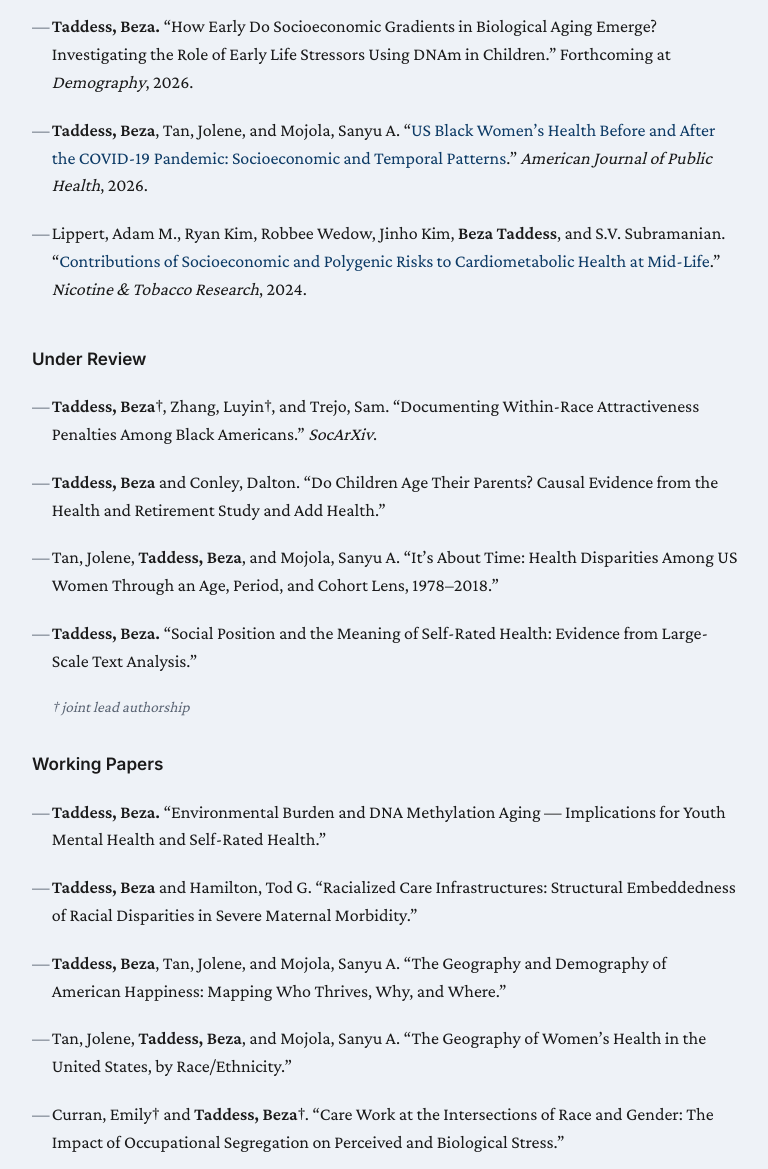
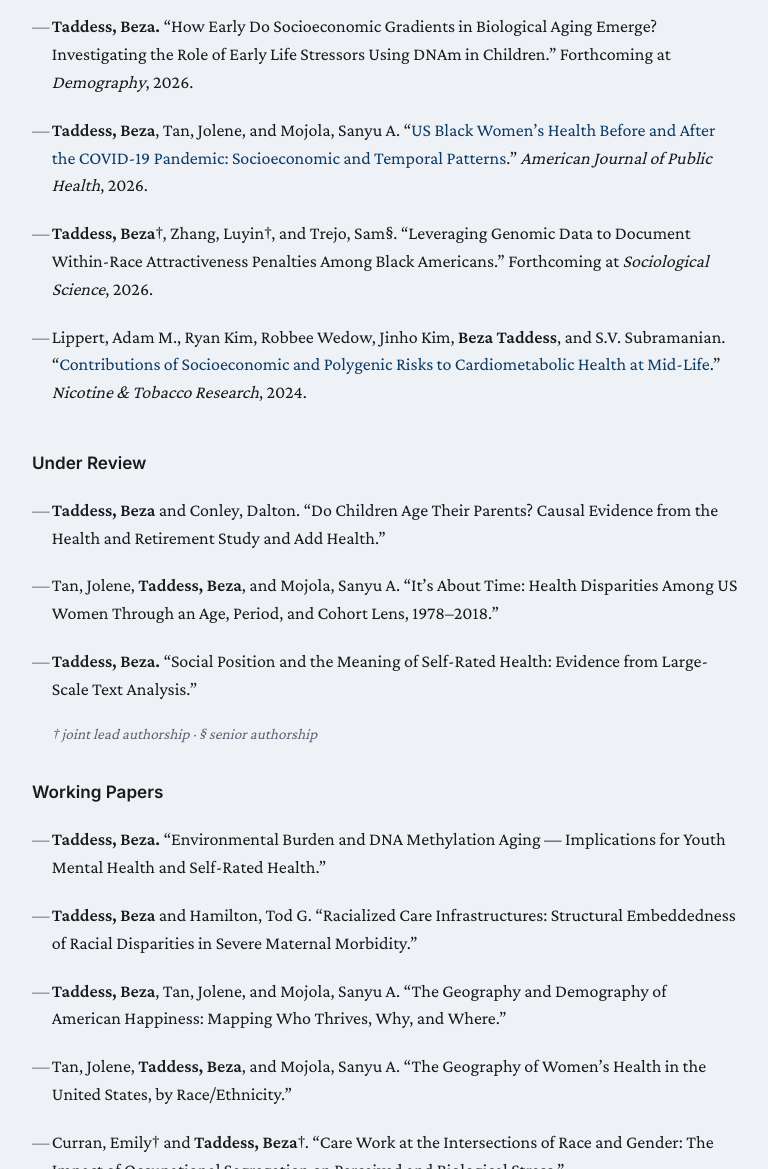
Before and after one commit to taddessBA/taddessBA.github.io, a plain HTML site: page index.html in a window 1280 px wide. Shown: the part 1223-2392 px from the top of the page, without its empty margins (255-1023 px from the left). Drawn offline with nearby package versions, Linux system fonts and the light colour scheme.

Commit message:
Update publications and honors: forthcoming SocSci, GradFUTURES SIF
- Move attractiveness paper from Under Review to Forthcoming at Sociological Science
- Use new title (Leveraging Genomic Data to Document...)
- Add GradFUTURES Social Impact Fellowship (2026) to Honors
- Add senior authorship legend, update footer date

```diff
--- a/index.html
+++ b/index.html
@@ -80,6 +80,11 @@
           <em>American Journal of Public Health</em>, 2026.
         </li>
         <li>
+          <strong>Taddess, Beza</strong>&dagger;, Zhang, Luyin&dagger;, and Trejo, Sam&sect;.
+          &ldquo;Leveraging Genomic Data to Document Within-Race Attractiveness Penalties Among Black Americans.&rdquo;
+          Forthcoming at <em>Sociological Science</em>, 2026.
+        </li>
+        <li>
           Lippert, Adam M., Ryan Kim, Robbee Wedow, Jinho Kim, <strong>Beza Taddess</strong>, and S.V. Subramanian.
           &ldquo;<a href="https://academic.oup.com/ntr/article/26/12/1616/7693362" target="_blank" rel="noopener">Contributions of Socioeconomic and Polygenic Risks to Cardiometabolic Health at Mid-Life</a>.&rdquo;
           <em>Nicotine &amp; Tobacco Research</em>, 2024.
@@ -88,10 +93,6 @@
 
       <h3>Under Review</h3>
       <ul class="pubs">
-        <li>
-          <strong>Taddess, Beza</strong>&dagger;, Zhang, Luyin&dagger;, and Trejo, Sam.
-          &ldquo;Documenting Within-Race Attractiveness Penalties Among Black Americans.&rdquo; <em>SocArXiv</em>.
-        </li>
         <li>
           <strong>Taddess, Beza</strong> and Conley, Dalton.
           &ldquo;Do Children Age Their Parents? Causal Evidence from the Health and Retirement Study and Add Health.&rdquo;
@@ -105,7 +106,7 @@
           &ldquo;Social Position and the Meaning of Self-Rated Health: Evidence from Large-Scale Text Analysis.&rdquo;
         </li>
       </ul>
-      <p class="note">&dagger; joint lead authorship</p>
+      <p class="note">&dagger; joint lead authorship &middot; &sect; senior authorship</p>
 
       <h3>Working Papers</h3>
       <ul class="pubs">
@@ -143,6 +144,7 @@
     <section>
       <h2>Honors &amp; Awards</h2>
       <ul class="plain">
+        <li>GradFUTURES Social Impact Fellowship, Princeton University <span class="year">2026</span></li>
         <li>Marvin Bressler Graduate Student Teaching Award <span class="year">2025</span></li>
         <li>Prize Fellow in the Social Sciences, Princeton University <span class="year">2025</span></li>
         <li>McGraw Center for Teaching and Learning Inaugural Exemplar Mentor <span class="year">2024</span></li>
@@ -167,7 +169,7 @@
 
     <footer>
       <p>217 Wallace Hall &middot; Princeton University &middot; <a href="mailto:beza.taddess@princeton.edu">beza.taddess@princeton.edu</a></p>
-      <p class="updated">Last updated March 2026</p>
+      <p class="updated">Last updated May 2026</p>
     </footer>
 
   </main>
```
